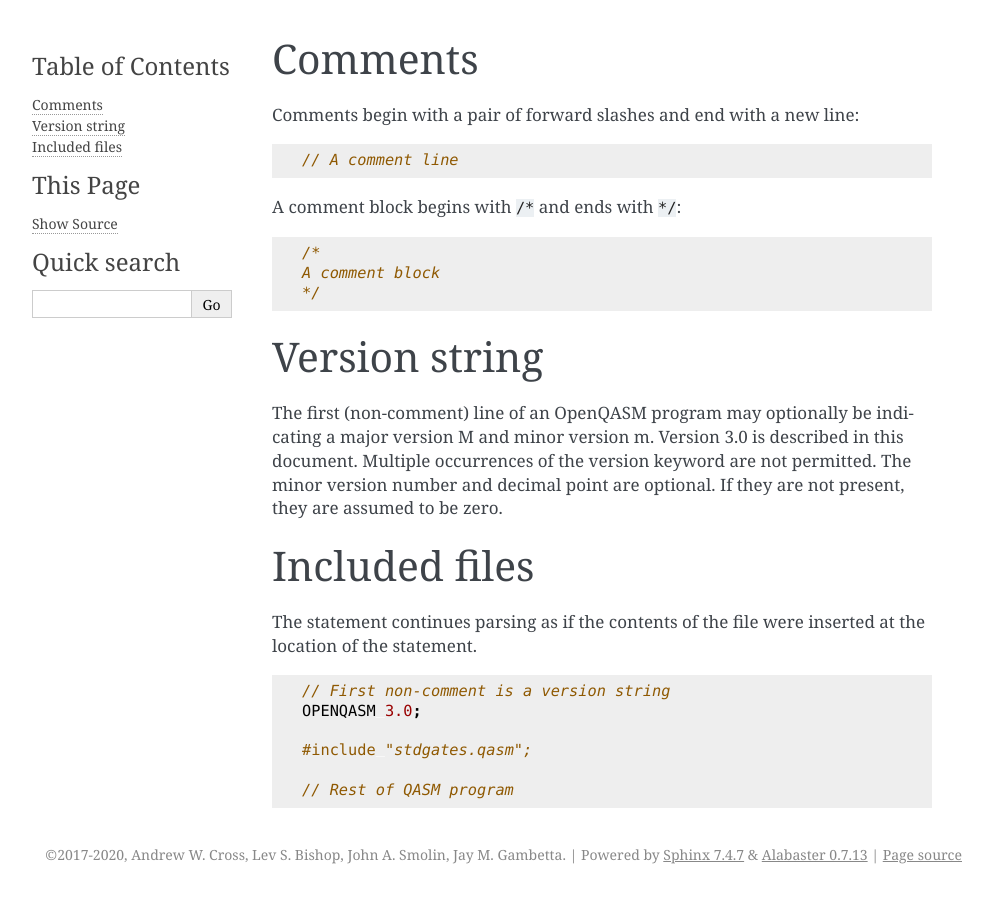
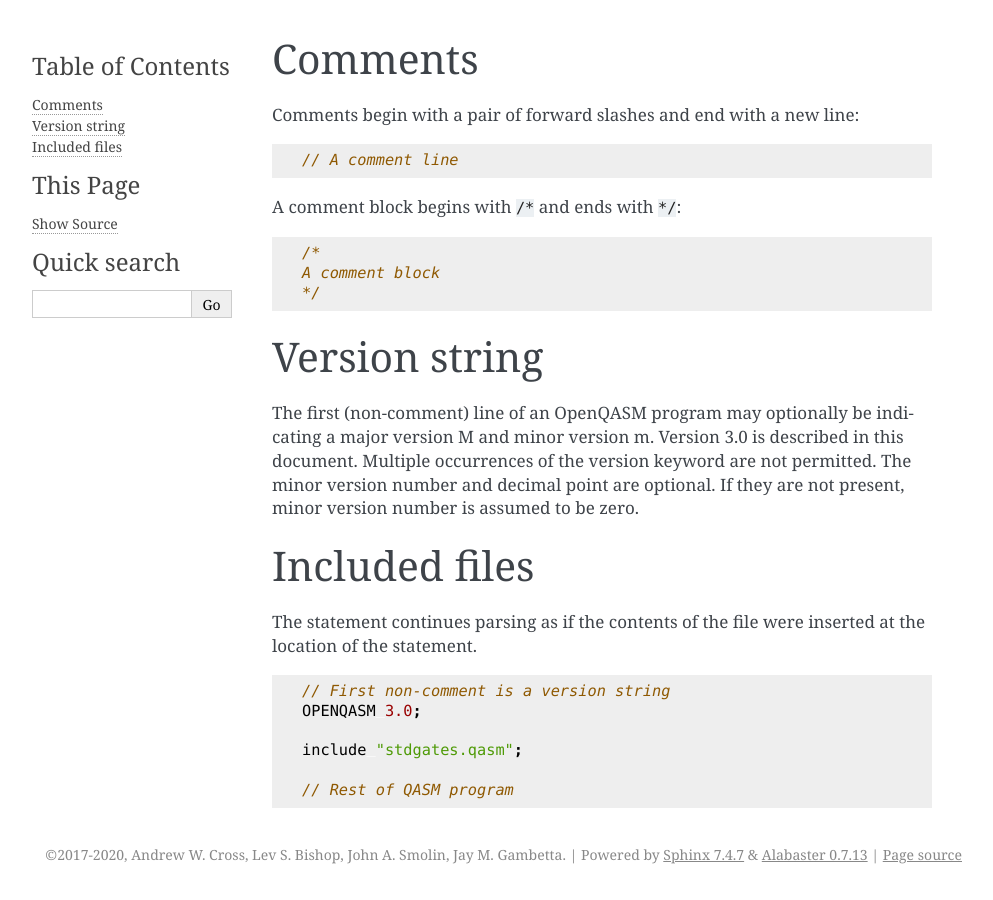
Before and after one commit to openqasm/openqasm, a Sphinx documentation site: the page built from source/language/comments.rst, in a window 1280 px wide. Shown: the whole page, without its empty margins (148-1141 px from the left). Built offline with Sphinx 7.4.7, drawn with Linux system fonts in a browser that asks for light colours.

Commit message:
Add more clarity in the OPEN QASM version + remove # in "include" statement

```diff
--- a/source/language/comments.rst
+++ b/source/language/comments.rst
@@ -22,7 +22,7 @@ The first (non-comment) line of an OpenQASM program may optionally be
 indicating a major version M and minor version m. Version 3.0 is
 described in this document. Multiple occurrences of the version keyword
 are not permitted. The minor version number and decimal point are
-optional. If they are not present, they are assumed to be zero.
+optional. If they are not present, minor version number is assumed to be zero.
 
 Included files
 ==============
@@ -35,6 +35,6 @@ inserted at the location of the statement.
    // First non-comment is a version string
    OPENQASM 3.0;
 
-   #include "stdgates.qasm";
+   include "stdgates.qasm";
 
    // Rest of QASM program
```
Also changed, not shown: 1 other file.
